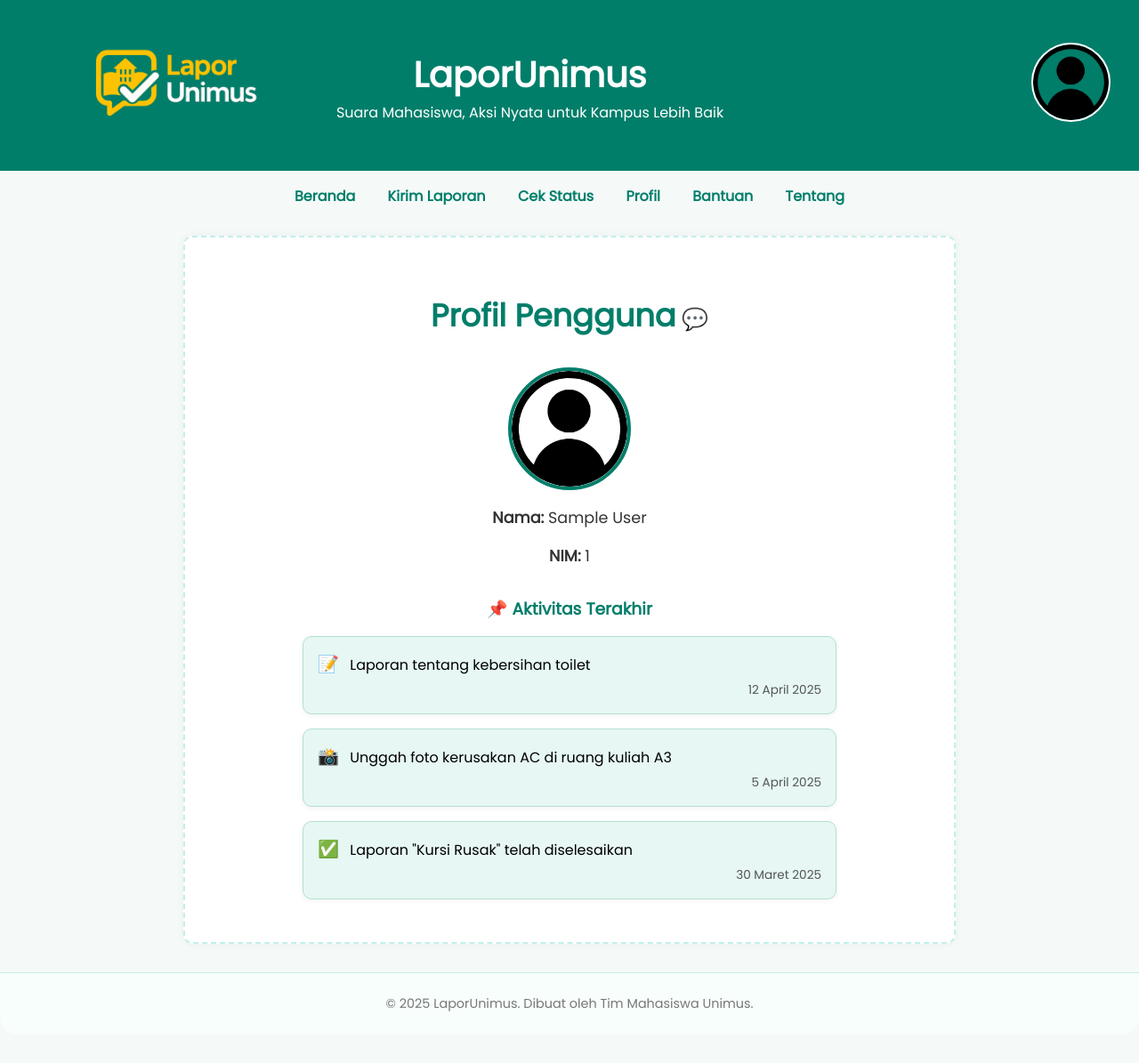
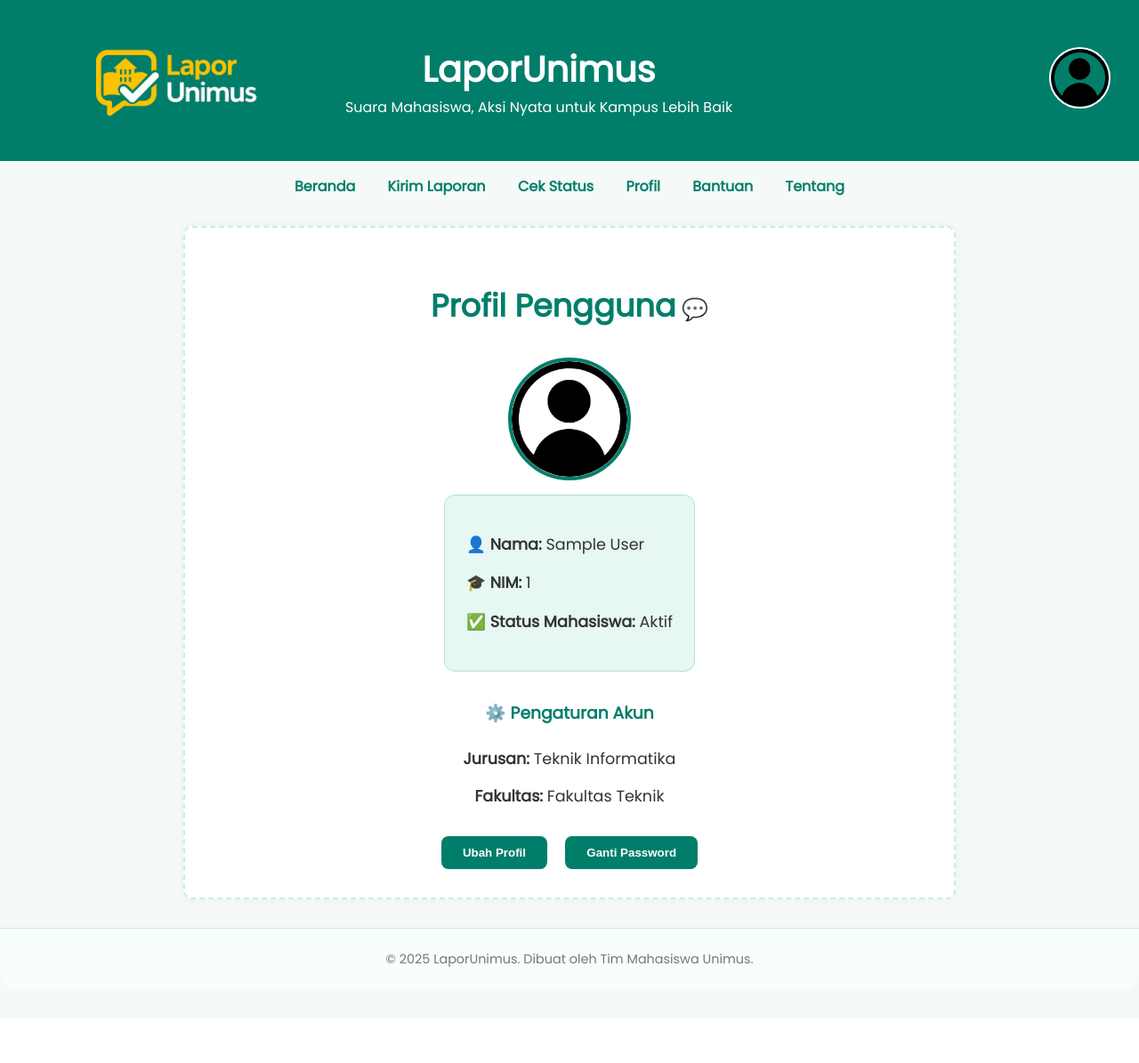
Before and after one commit to zalfasayfanah/LaporUnimus, a PHP site: page /ProfilPengguna.php in a window 1280 px wide. Shown: the whole page at 89% size. After the commit the page ends 1145 px from the top, so only its background shows below. Run offline with PHP 8.4, Linux system fonts and the light colour scheme; the visitor is signed in with stand-in values (Sample User, id 1).

```diff
--- a/Bantuan.php
+++ b/Bantuan.php
@@ -14,8 +14,8 @@
     }
 
     .profile-icon {
-      width: 85px;
-      height: 85px;
+      width: 65px;
+      height: 65px;
       border-radius: 50%;
       border: 2px solid white;
       cursor: pointer;
--- a/CekStatus.php
+++ b/CekStatus.php
@@ -96,8 +96,8 @@ if ($_SERVER['REQUEST_METHOD'] === 'POST' && isset($_POST['kode'])) {
     }
 
     .profile-icon {
-      width: 85px;
-      height: 85px;
+      width: 65px;
+      height: 65px;
       border-radius: 50%;
       border: 2px solid white;
       cursor: pointer;
--- a/KirimLaporan.php
+++ b/KirimLaporan.php
@@ -126,8 +126,8 @@ if ($_SERVER["REQUEST_METHOD"] == "POST") {
     }
 
     .profile-icon {
-      width: 85px;
-      height: 85px;
+      width: 65px;
+      height: 65px;
       border-radius: 50%;
       border: 2px solid white;
       cursor: pointer;
--- a/LamanAwal.php
+++ b/LamanAwal.php
@@ -89,8 +89,8 @@ if ($conn && !$conn->connect_error) {
     }
 
     .profile-icon {
-      width: 85px;
-      height: 85px;
+      width: 65px;
+      height: 65px;
       border-radius: 50%;
       border: 2px solid white;
       cursor: pointer;
--- a/ProfilPengguna.php
+++ b/ProfilPengguna.php
@@ -52,8 +52,8 @@ if (!isset($_SESSION['nama']) || !isset($_SESSION['nim'])) {
     }
 
     .profile-icon {
-      width: 85px;
-      height: 85px;
+      width: 65px;
+      height: 65px;
       border-radius: 50%;
       border: 2px solid white;
       cursor: pointer;
@@ -87,7 +87,7 @@ if (!isset($_SESSION['nama']) || !isset($_SESSION['nim'])) {
 
     nav.main-nav {
       text-align: center;
-      background-color: transparent; /* Strip hijau muda dihilangkan */
+      background-color: transparent;
       padding: 0.0rem 0;
     }
 
@@ -129,44 +129,49 @@ if (!isset($_SESSION['nama']) || !isset($_SESSION['nim'])) {
       margin-bottom: 2rem;
     }
 
-    .recent-activity {
+    .profile-box {
+      background-color: #e6f7f4;
+      border: 1px solid #b3e0d3;
+      border-radius: 12px;
+      padding: 1.5rem;
+      display: inline-block;
+      text-align: left;
+    }
+
+    .profile-settings {
+      margin-top: 2rem;
+      text-align: center;
+    }
+
+    .profile-settings h3 {
+      color: #007e6a;
+      margin-bottom: 1.5rem;
+    }
+
+    .setting-item {
+      margin-bottom: 1rem;
+      font-size: 1.1rem;
+      color: #333;
+    }
+
+    .setting-actions {
       margin-top: 2rem;
     }
 
-    .recent-activity h3 {
-      color: #007e6a;
-      text-align: center;
-      margin-bottom: 1rem;
+    .setting-actions button {
+      background-color: #007e6a;
+      color: white;
+      border: none;
+      padding: 0.7rem 1.5rem;
+      margin: 0 0.5rem;
+      border-radius: 8px;
+      cursor: pointer;
+      font-weight: bold;
+      transition: background-color 0.3s;
     }
 
-    .activity-list {
-      list-style: none;
-      padding: 0;
-      margin: 0 auto;
-      max-width: 600px;
-    }
-
-    .activity-list li {
-      background-color: #e6f7f4;
-      border: 1px solid #b3e0d3;
-      margin-bottom: 1rem;
-      padding: 1rem;
-      border-radius: 10px;
-      font-size: 1rem;
-      box-shadow: 0 2px 6px rgba(0, 0, 0, 0.05);
-    }
-
-    .activity-list li span {
-      font-size: 1.2rem;
-      margin-right: 0.5rem;
-    }
-
-    .activity-list li small {
-      display: block;
-      color: #555;
-      font-size: 0.85rem;
-      margin-top: 0.3rem;
-      text-align: right;
+    .setting-actions button:hover {
+      background-color: #005f51;
     }
 
     footer {
@@ -208,26 +213,27 @@ if (!isset($_SESSION['nama']) || !isset($_SESSION['nim'])) {
   <img src="profil.png" alt="Foto Profil" class="profile-pic" id="fotoProfil" />
 
   <div class="profile-info">
-    <p><strong>Nama:</strong> <?= htmlspecialchars($_SESSION['nama']) ?></p>
-    <p><strong>NIM:</strong> <?= htmlspecialchars($_SESSION['nim']) ?></p>
+    <div class="profile-box">
+      <p><strong>👤 Nama:</strong> <?= htmlspecialchars($_SESSION['nama']) ?></p>
+      <p><strong>🎓 NIM:</strong> <?= htmlspecialchars($_SESSION['nim']) ?></p>
+      <p><strong>✅ Status Mahasiswa:</strong> Aktif</p>
+    </div>
   </div>
 
-  <div class="recent-activity">
-    <h3>📌 Aktivitas Terakhir</h3>
-    <ul class="activity-list">
-      <li>
-        <span>📝</span> Laporan tentang kebersihan toilet
-        <small>12 April 2025</small>
-      </li>
-      <li>
-        <span>📸</span> Unggah foto kerusakan AC di ruang kuliah A3
-        <small>5 April 2025</small>
-      </li>
-      <li>
-        <span>✅</span> Laporan "Kursi Rusak" telah diselesaikan
-        <small>30 Maret 2025</small>
-      </li>
-    </ul>
+  <div class="profile-settings">
+    <h3>⚙️ Pengaturan Akun</h3>
+
+    <div class="setting-item">
+      <strong>Jurusan:</strong> Teknik Informatika
+    </div>
+    <div class="setting-item">
+      <strong>Fakultas:</strong> Fakultas Teknik
+    </div>
+
+    <div class="setting-actions">
+      <button onclick="alert('Fitur ubah profil akan tersedia nanti')">Ubah Profil</button>
+      <button onclick="alert('Fitur ganti password akan tersedia nanti')">Ganti Password</button>
+    </div>
   </div>
 </div>
 
--- a/Tentang.php
+++ b/Tentang.php
@@ -67,8 +67,8 @@ $data = mysqli_fetch_assoc($tampil);
     }
 
     .profile-icon {
-      width: 85px;
-      height: 85px;
+      width: 65px;
+      height: 65px;
       border-radius: 50%;
       border: 2px solid white;
       cursor: pointer;
```
Also changed, not shown: admin.php (+34 -96 lines).
